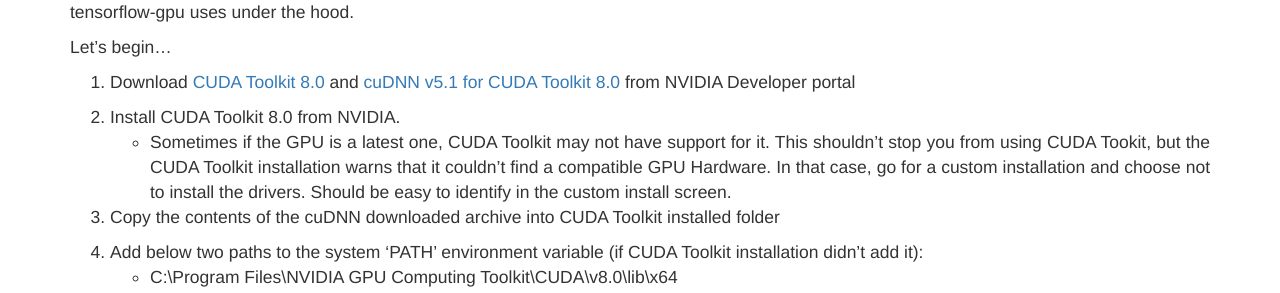
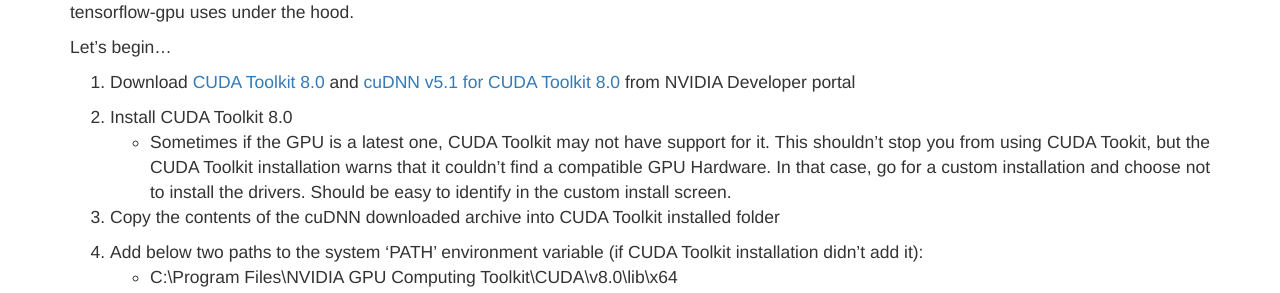
Before and after one commit to devm1023/ML_project, a Jekyll site: the page built from _posts/2017-08-17-installing-tensorflow-gpu-on-windows.markdown, in a window 1280 px wide. Shown: the part 337-630 px from the top of the page. Built offline with Jekyll 4.4.1, drawn with Linux system fonts in a browser that asks for light colours; nearby versions of some CDN libraries; comment, search, counter and statistics services are not loaded.

Commit message:
Update 2017-08-17-installing-tensorflow-gpu-on-windows.markdown

```diff
--- a/_posts/2017-08-17-installing-tensorflow-gpu-on-windows.markdown
+++ b/_posts/2017-08-17-installing-tensorflow-gpu-on-windows.markdown
@@ -10,7 +10,7 @@
 
 1. Download <A href="https://developer.nvidia.com/cuda-downloads" target="_blank">CUDA Toolkit 8.0</A> and <A href="https://developer.nvidia.com/cudnn" target="_blank">cuDNN v5.1 for CUDA Toolkit 8.0</A> from NVIDIA Developer portal
 
-2. Install CUDA Toolkit 8.0 from NVIDIA.
+2. Install CUDA Toolkit 8.0
     * Sometimes if the GPU is a latest one, CUDA Toolkit may not have support for it. This shouldn't stop you from using CUDA Tookit, but the CUDA Toolkit installation warns that it couldn't find a compatible GPU Hardware. In that case, go for a custom installation and choose not to install the drivers. Should be easy to identify in the custom install screen.
 
 3. Copy the contents of the cuDNN downloaded archive into CUDA Toolkit installed folder
@@ -32,4 +32,5 @@
     * `pip install tflearn`
     * `conda install -c derickl tflearn`
 
+
 You can find the official tensorflow documentation guide for tensorflow-gpu setup <A href="https://www.tensorflow.org/install/install_windows#requirements_to_run_tensorflow_with_gpu_support" target="_blank">here</A>.
```
